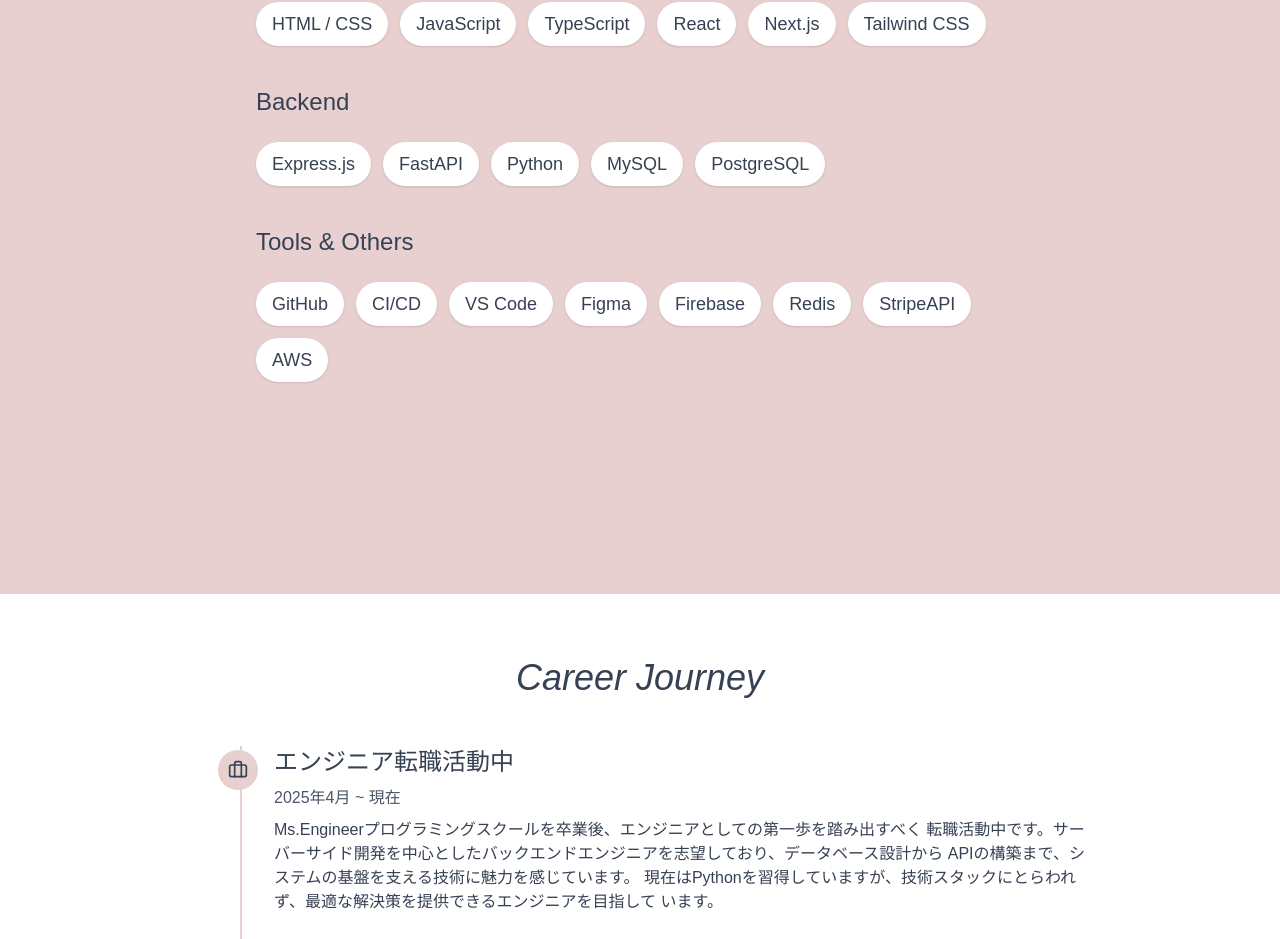
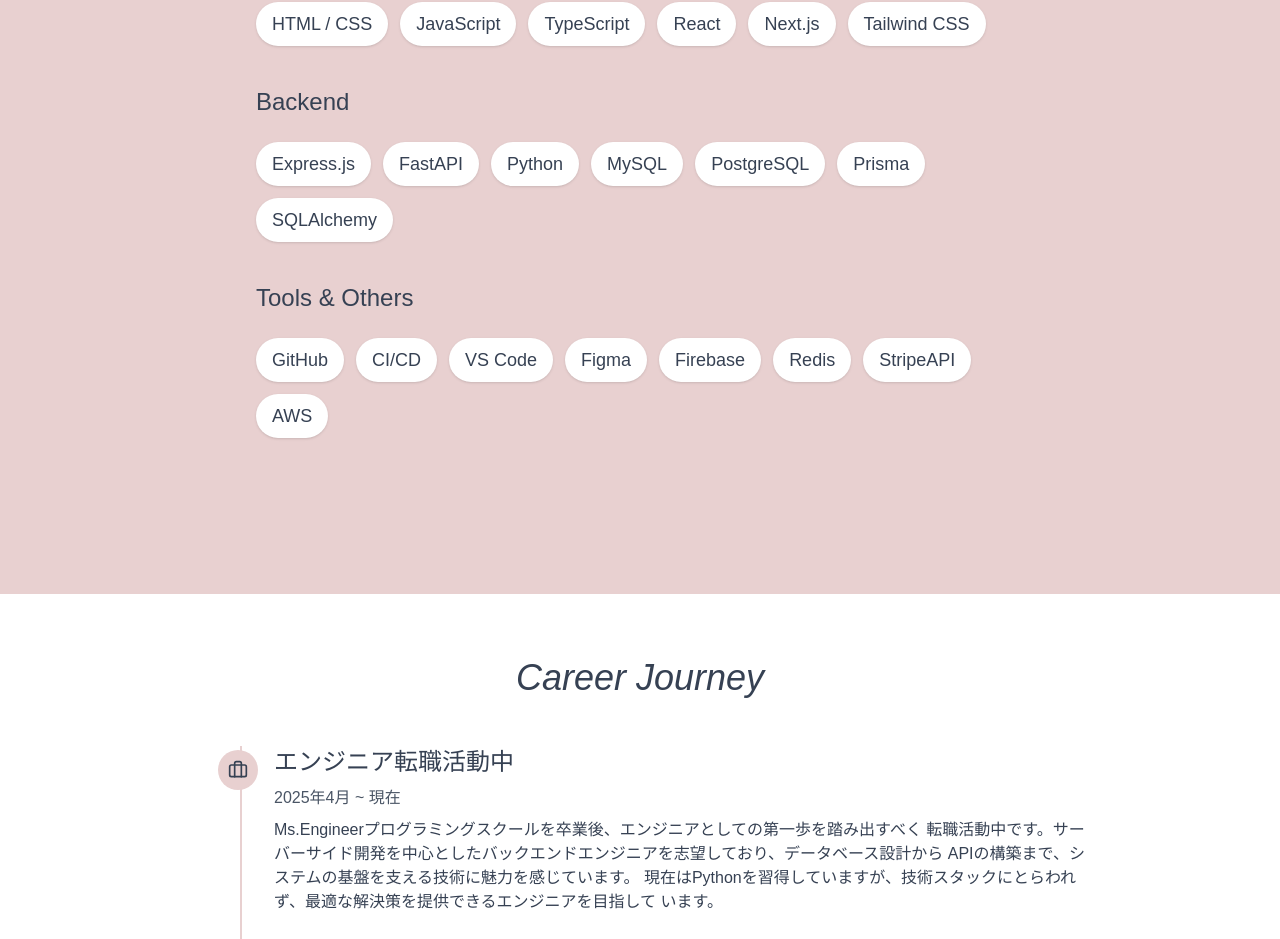
Before and after one commit to ShiroILuca/My-Portfolio, a Next.js app in the folder frontend/: page / in a window 1280 px wide. Shown: the part 2894-3833 px from the top of the page. Built offline with nearby package versions, Linux system fonts and the light colour scheme.

Commit message:
スキルの追加　SQLAlchemy、Prisma

```diff
--- a/frontend/app/components/Skills.tsx
+++ b/frontend/app/components/Skills.tsx
@@ -53,6 +53,12 @@
             <span className="px-4 py-2 bg-white text-gray-700 rounded-full text-lg shadow-sm">
               PostgreSQL
             </span>
+            <span className="px-4 py-2 bg-white text-gray-700 rounded-full text-lg shadow-sm">
+              Prisma
+            </span>
+            <span className="px-4 py-2 bg-white text-gray-700 rounded-full text-lg shadow-sm">
+              SQLAlchemy
+            </span>
           </div>
         </div>
 
```
